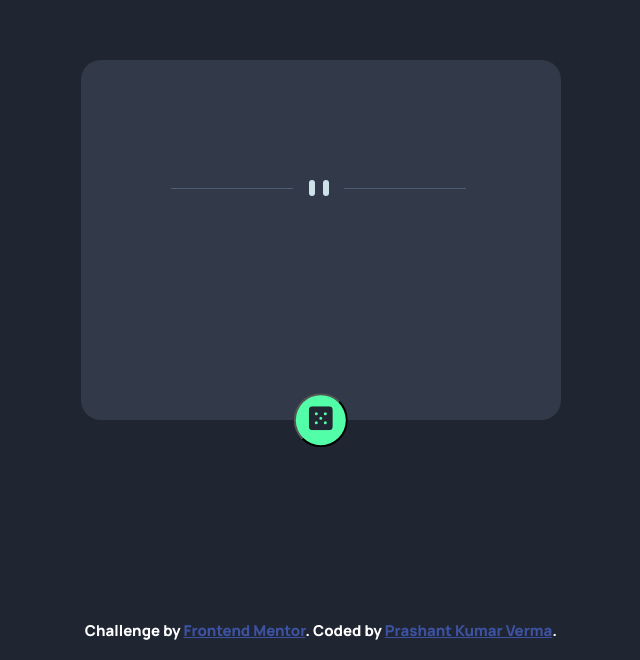
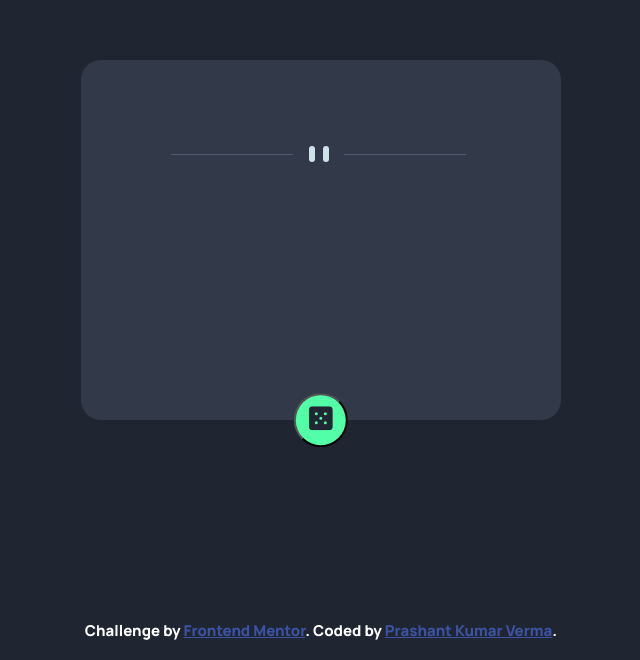
Before and after one commit to Kumar209/Advice-card, a plain HTML site: page index.html in a window 1280 px wide. Shown: the part 140-800 px from the top of the page, without its empty margins (319-959 px from the left). Drawn offline with Linux system fonts and the light colour scheme; no server answers.

Commit message:
Update style.css

```diff
--- a/style.css
+++ b/style.css
@@ -42,7 +42,7 @@ p{
 }
 
 .divider{
-    margin: 15% 0 0 0%;
+    margin: 8% 0 0 0%;
 }
 
 
```
